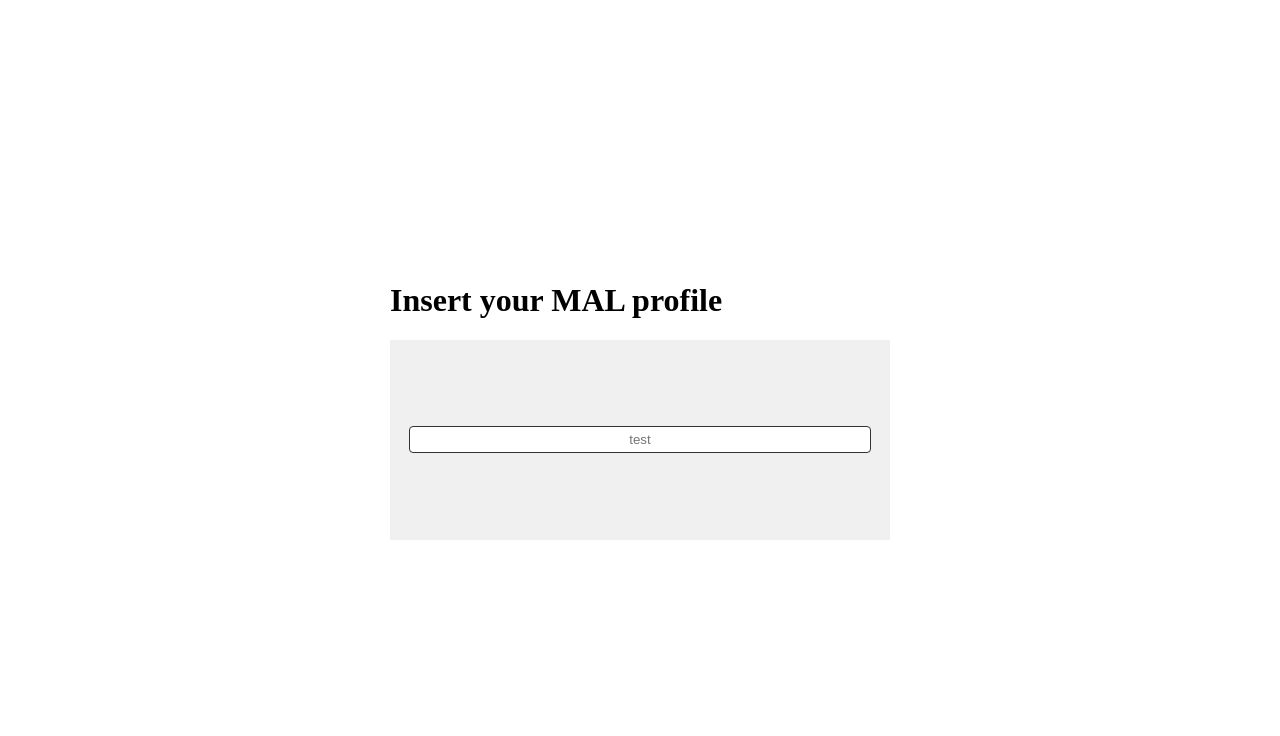
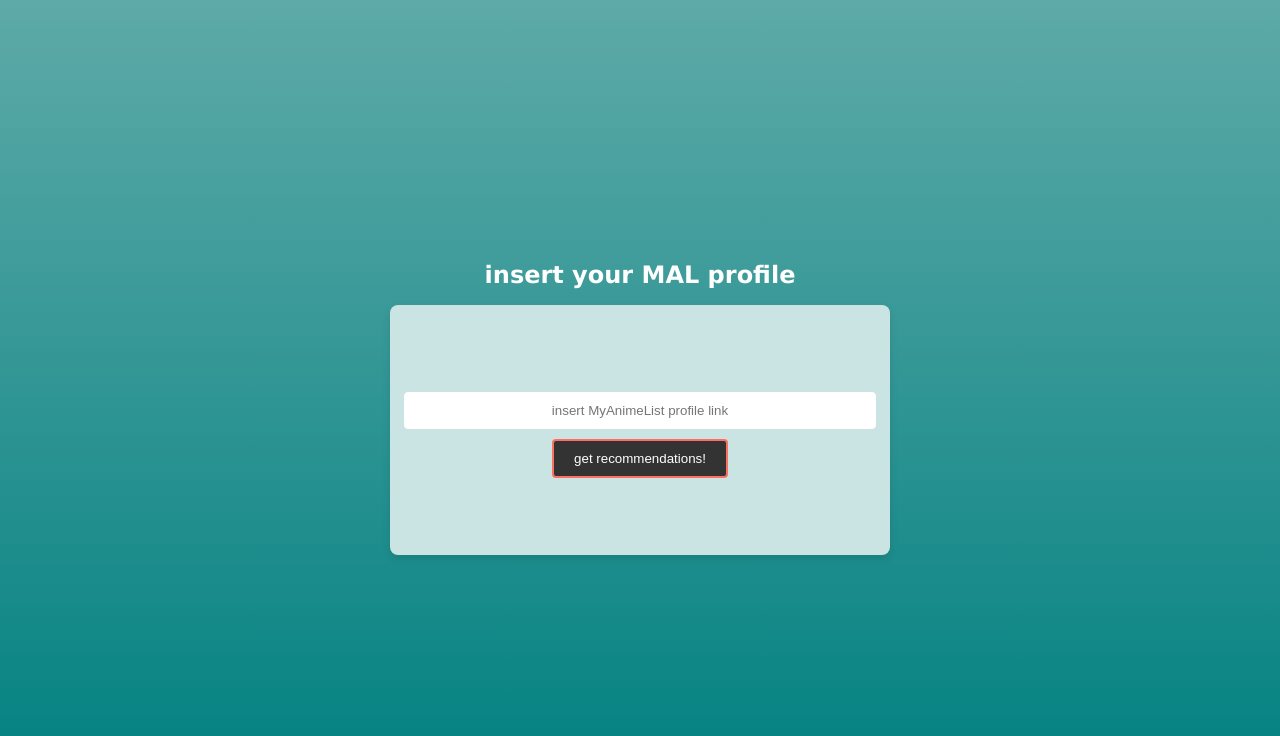
Before and after one commit to Reev132/anime-recommender, a React (Vite) app: page / in a window 1280 px wide. Shown: the top 736 px of the page. Built offline with nearby package versions, Linux system fonts and the light colour scheme.

Commit message:
made the page more beautiful

```diff
--- a/package.json
+++ b/package.json
@@ -18,6 +18,7 @@
     "@types/react": "^18.3.12",
     "@types/react-dom": "^18.3.1",
     "@vitejs/plugin-react": "^4.3.3",
+    "babel-plugin-react-html-attrs": "^3.0.5",
     "eslint": "^9.13.0",
     "eslint-plugin-react": "^7.37.2",
     "eslint-plugin-react-hooks": "^5.0.0",
--- a/src/App.jsx
+++ b/src/App.jsx
@@ -1,9 +1,18 @@
 import Header from "./Header";
+import "./index.css"; // Make sure your CSS is imported here
+
 function App() {
-
-    return(
-      <Header/>
+    return (
+      <>
+        <Header />
+        <main className="container">
+          <div className="outer-square">
+            <input type="text" className="center-input" placeholder="insert MyAnimeList profile link" />
+            <button className="submit-button">get recommendations!</button>
+          </div>
+        </main>
+      </>
     );
 }
 
-export default App
+export default App;
--- a/src/Header.jsx
+++ b/src/Header.jsx
@@ -1,18 +1,9 @@
-function Header(){
-
-    return(
-        <>
+function Header() {
+    return (
         <header>
-            <h1>Insert your MAL profile</h1>
+            <h1>insert your MAL profile</h1>
         </header>
-        <body>
-        <div class="outer-square">
-            <input type="text" class="center-input" placeholder="test" />
-
-        </div>
-        </body>
-        </>
     );
 }
 
-export default Header
+export default Header;
--- a/src/index.css
+++ b/src/index.css
@@ -1,27 +1,62 @@
-/* Center the container */
-body, html {
+/* Center the main container */
+html, body {
   height: 100%;
+  margin: 0;
   display: flex;
   justify-content: center;
   align-items: center;
-  margin: 0;
+  background-color: teal;
+  font-family: Verdana, Geneva, Tahoma, sans-serif;
+  background: linear-gradient(to bottom, #5eaaa8, teal);
 }
 
-/* Outer square */
+.container {
+  text-align: center;
+}
+
+/* Outer square styling */
 .outer-square {
   width: 500px;
-  height: 200px;
-  background-color: #f0f0f0; /* Outer square color */
+  height: 250px;
+  background-color: #c9e4e2;
   display: flex;
+  flex-direction: column;
   justify-content: center;
   align-items: center;
+  border-radius: 8px;
+  box-shadow: 0px 4px 8px rgba(0, 0, 0, 0.1);
 }
 
 /* Centered input field */
 .center-input {
-  width: 450px;
-  padding: 5px;
+  width: 90%;
+  padding: 10px;
+  margin: 10px 0;
+  border: 1px solid #fff;
+  border-radius: 4px;
   text-align: center;
-  border: 1px solid #333;
+}
+
+/* Submit button styling */
+.submit-button {
+  padding: 10px 20px;
+  background-color: #333; /* Dark gray background */
+  color: #fff;
+  border: 2px solid #ff6f61; /* Accent border */
   border-radius: 4px;
+  cursor: pointer;
+  transition: background-color 0.3s ease, border-color 0.3s ease;
 }
+
+/* Submit button hover effect */
+.submit-button:hover {
+  background-color: #ff6f61; /* Coral accent on hover */
+  border-color: #333; /* Change border to match initial button color */
+}
+
+/* Header text styling */
+header h1 {
+  color: white;
+  font-size: 24px;
+  text-align: center;
+}
```
Also changed, not shown: 1 other file (tests, documents, lock files or other folders).
